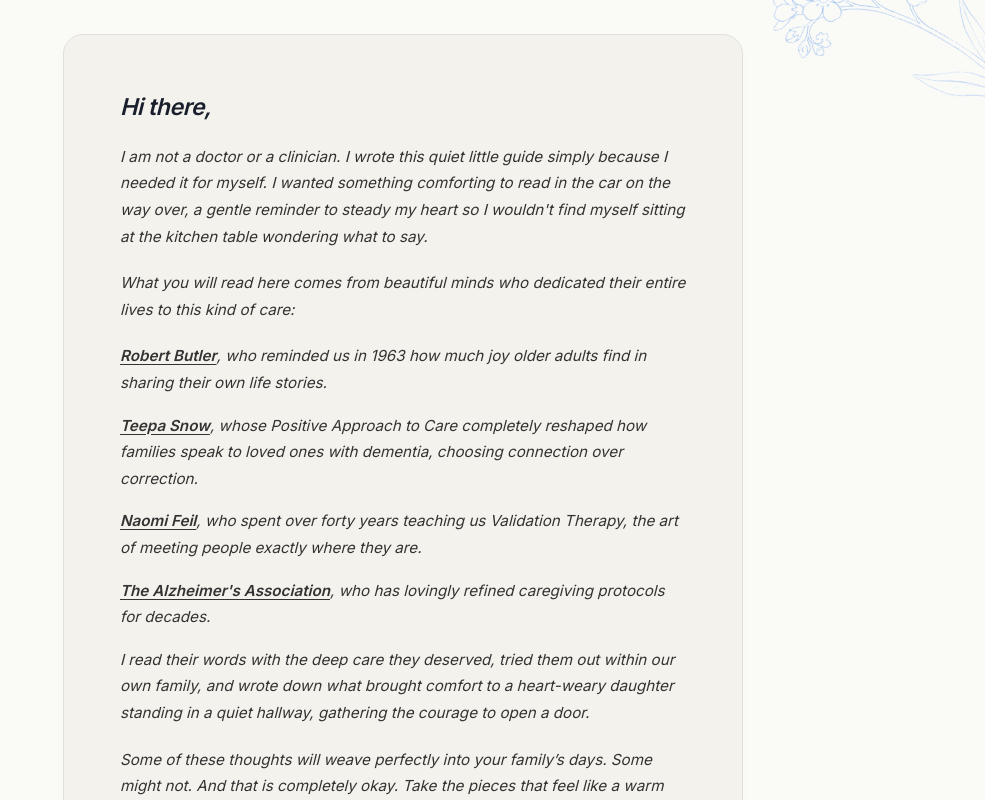
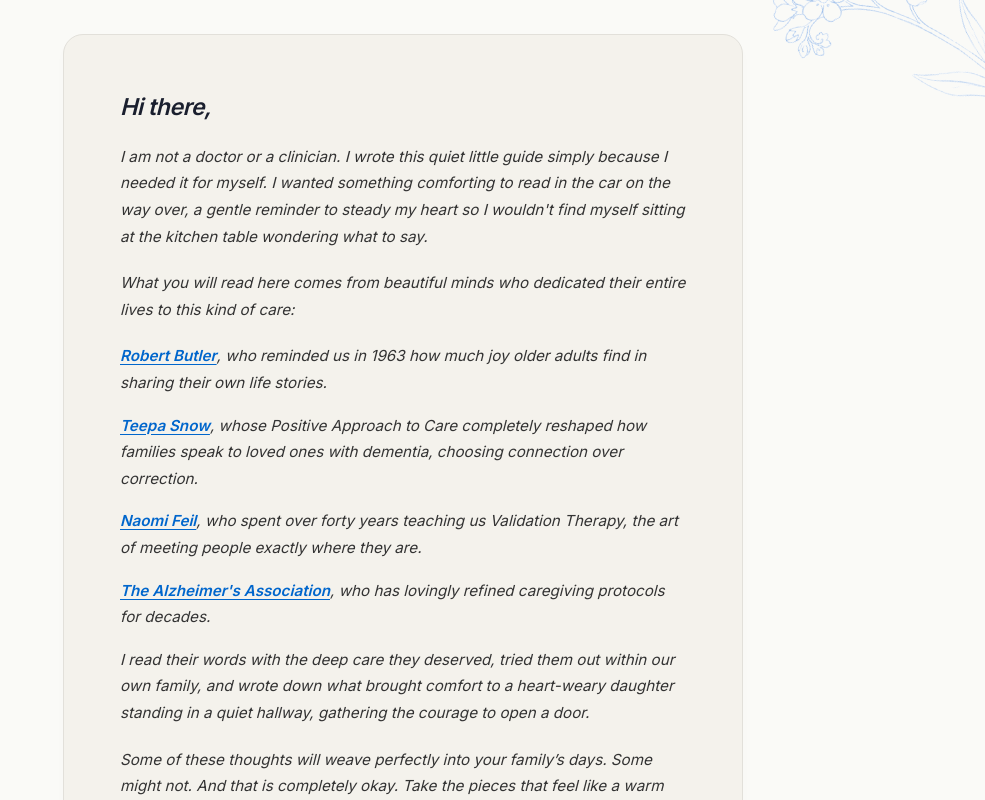
Before and after one commit to AnnaPaskini/anna-paskini-book-landing, a Next.js app: page /playbook in a window 1280 px wide. Shown: the part 389-1189 px from the top of the page, without its empty margins (295-1280 px from the left). Built offline with nearby package versions, Linux system fonts and the light colour scheme; no server answers.

Commit message:
Style citation links with standard blue color and hover

```diff
--- a/src/app/globals.css
+++ b/src/app/globals.css
@@ -2146,3 +2146,17 @@ body[data-density="comfy"] {
   margin: -0.5rem 0 1rem 0;
   letter-spacing: 0.02em;
 }
+
+.citation-link {
+  color: #0066cc;
+  text-decoration: underline;
+  transition: color 0.2s;
+}
+
+.citation-link:hover {
+  color: #004999;
+}
+
+.citation-link:visited {
+  color: #6b3d99;
+}
--- a/src/app/playbook/page.tsx
+++ b/src/app/playbook/page.tsx
@@ -88,22 +88,22 @@ export default function PlaybookPage() {
                 </p>
                 <ul>
                   <li style={{ marginBottom: "1rem" }}>
-                    <a href="https://pubmed.ncbi.nlm.nih.gov/14017386/" target="_blank" rel="noopener noreferrer" style={{ textDecoration: "underline", color: "inherit" }}>
+                    <a href="https://pubmed.ncbi.nlm.nih.gov/14017386/" target="_blank" rel="noopener noreferrer" className="citation-link">
                       <strong>Robert Butler</strong>
                     </a>, who reminded us in 1963 how much joy older adults find in sharing their own life stories.
                   </li>
                   <li style={{ marginBottom: "1rem" }}>
-                    <a href="https://teepasnow.com" target="_blank" rel="noopener noreferrer" style={{ textDecoration: "underline", color: "inherit" }}>
+                    <a href="https://teepasnow.com" target="_blank" rel="noopener noreferrer" className="citation-link">
                       <strong>Teepa Snow</strong>
                     </a>, whose <em>Positive Approach to Care</em> completely reshaped how families speak to loved ones with dementia, choosing connection over correction.
                   </li>
                   <li style={{ marginBottom: "1rem" }}>
-                    <a href="https://vfvalidation.org" target="_blank" rel="noopener noreferrer" style={{ textDecoration: "underline", color: "inherit" }}>
+                    <a href="https://vfvalidation.org" target="_blank" rel="noopener noreferrer" className="citation-link">
                       <strong>Naomi Feil</strong>
                     </a>, who spent over forty years teaching us <em>Validation Therapy</em>, the art of meeting people exactly where they are.
                   </li>
                   <li style={{ marginBottom: "1rem" }}>
-                    <a href="https://www.alz.org" target="_blank" rel="noopener noreferrer" style={{ textDecoration: "underline", color: "inherit" }}>
+                    <a href="https://www.alz.org" target="_blank" rel="noopener noreferrer" className="citation-link">
                       <strong>The Alzheimer's Association</strong>
                     </a>, who has lovingly refined caregiving protocols for decades.
                   </li>
```
